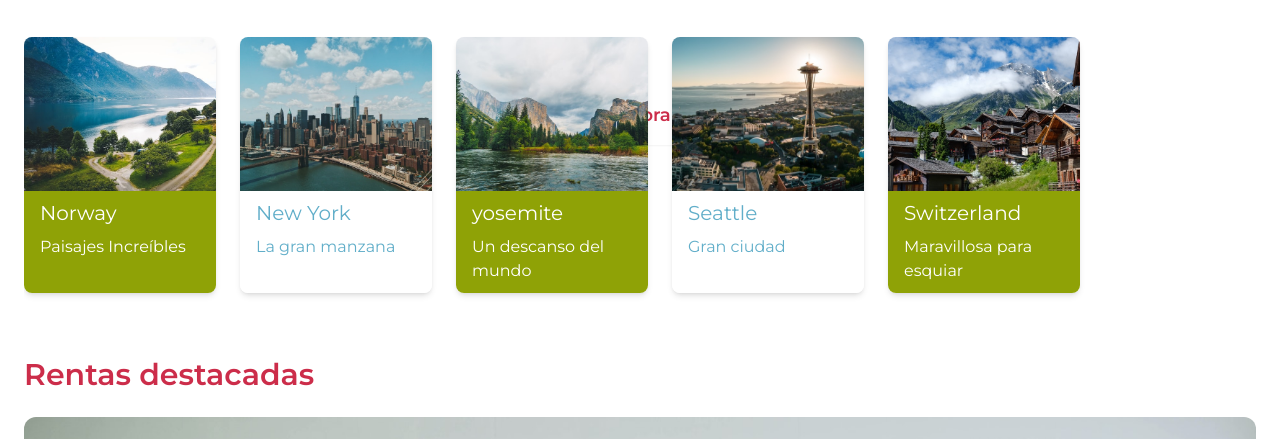
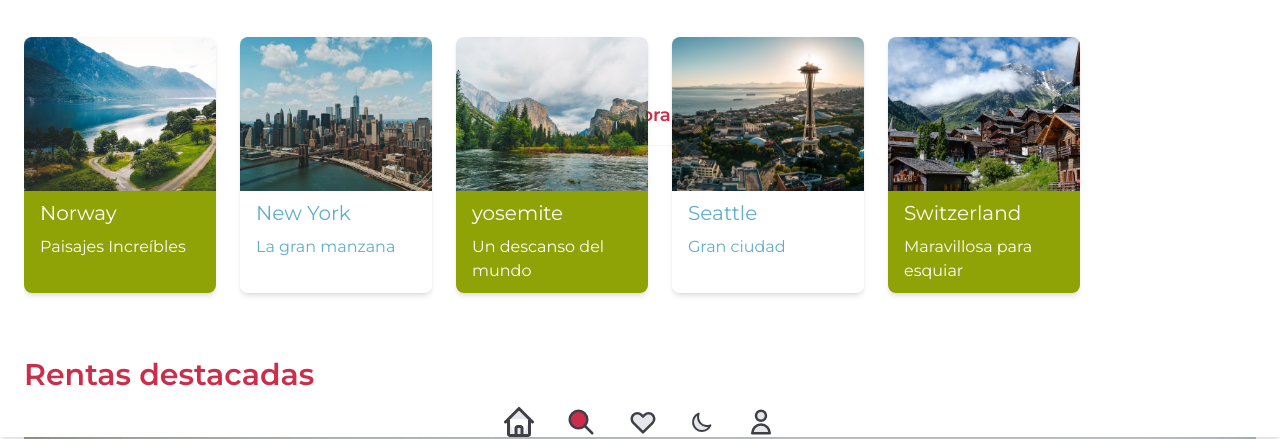
Before and after one commit to christefs/WebTravel, a website: page public/index.html in a window 1280 px wide. Shown: the part 363-802 px from the top of the page. Drawn offline with Linux system fonts and the light colour scheme.

Commit message:
Adición de íconos de la TabBar en la parte inferior

```diff
--- a/public/index.html
+++ b/public/index.html
@@ -14,7 +14,7 @@
     <p class="font-Montserrat text-xl">Hello World!</p>
     <div class="w-64 h-64 bg-terciary"></div> -->
     <nav></nav>
-    <div id="tab_bar"></div>
+
     <section class="w-full h-auto">
         <div id="home">
             <div class="w-full h-3/4">
@@ -110,7 +110,9 @@
             </div>
         </div>
 
+
     </section>
+
     <footer class="w-full h-auto bg-gray-50 p-6 space-y-2">
         <p class="text-lg">Acerca de</p>
         <p class="text-sm text-gray-400">Inversionistas</p>
@@ -120,5 +122,42 @@
         <p class="text-sm text-gray-400">Platzi Travel, inc.</p>
         <p class="text-sm text-gray-400">Síguenos</p>
     </footer>
+
+    <div class="w-full h-auto bg-white fixed left-0 bottom-0 shadow-md flex space-x-8 items-center justify-center" id="tab_bar">
+        <a ref="#home">
+            <svg width="30" height="30" viewBox="0 0 20 20" fill="none" xmlns="http://www.w3.org/2000/svg">
+            <path class="fill-current text-gray-200" d="M1 10L3 8M3 8L10 1L17 8M3 8V18C3 18.2652 3.10536 18.5196 3.29289 18.7071C3.48043 18.8946 3.73478 19 4 19H7M17 8L19 10M17 8V18C17 18.2652 16.8946 18.5196 16.7071 18.7071C16.5196 18.8946 16.2652 19 16 19H13M7 19C7.26522 19 7.51957 18.8946 7.70711 18.7071C7.89464 18.5196 8 18.2652 8 18V14C8 13.7348 8.10536 13.4804 8.29289 13.2929C8.48043 13.1054 8.73478 13 9 13H11C11.2652 13 11.5196 13.1054 11.7071 13.2929C11.8946 13.4804 12 13.7348 12 14V18C12 18.2652 12.1054 18.5196 12.2929 18.7071C12.4804 18.8946 12.7348 19 13 19M7 19H13" stroke="#3F3F46" stroke-width="2" stroke-linecap="round" stroke-linejoin="round"/>
+            </svg>
+        </a>
+
+        <a href="#rentas_destacadas">
+            <svg width="30" height="30" viewBox="0 0 24 24" fill="none" xmlns="http://www.w3.org/2000/svg">
+            <path class="fill-current text-primary" d="M21 21L15 15M17 10C17 10.9193 16.8189 11.8295 16.4672 12.6788C16.1154 13.5281 15.5998 14.2997 14.9497 14.9497C14.2997 15.5998 13.5281 16.1154 12.6788 16.4672C11.8295 16.8189 10.9193 17 10 17C9.08075 17 8.1705 16.8189 7.32122 16.4672C6.47194 16.1154 5.70026 15.5998 5.05025 14.9497C4.40024 14.2997 3.88463 13.5281 3.53284 12.6788C3.18106 11.8295 3 10.9193 3 10C3 8.14348 3.7375 6.36301 5.05025 5.05025C6.36301 3.7375 8.14348 3 10 3C11.8565 3 13.637 3.7375 14.9497 5.05025C16.2625 6.36301 17 8.14348 17 10Z" stroke="#3F3F46" stroke-width="2" stroke-linecap="round" stroke-linejoin="round"/>
+            </svg>
+        </a>
+
+        <a href="#destacados">
+            <svg width="30" height="30" viewBox="0 0 24 24" fill="none" xmlns="http://www.w3.org/2000/svg">
+            <path class="fill-current text-gray-200" d="M3.34249 7.77789C3.56864 7.23192 3.90011 6.73584 4.31798 6.31798C4.73584 5.90011 5.23192 5.56864 5.77789 5.34249C6.32386 5.11634 6.90902 4.99994 7.49998 4.99994C8.09093 4.99994 8.6761 5.11634 9.22207 5.34249C9.76803 5.56864 10.2641 5.90011 10.682 6.31798L12 7.63598L13.318 6.31798C14.1619 5.47406 15.3065 4.99995 16.5 4.99995C17.6935 4.99995 18.8381 5.47406 19.682 6.31798C20.5259 7.1619 21 8.3065 21 9.49998C21 10.6935 20.5259 11.8381 19.682 12.682L12 20.364L4.31798 12.682C3.90011 12.2641 3.56864 11.768 3.34249 11.2221C3.11634 10.6761 2.99994 10.0909 2.99994 9.49998C2.99994 8.90902 3.11634 8.32386 3.34249 7.77789Z" stroke="#3F3F46" stroke-width="2" stroke-linecap="round" stroke-linejoin="round"/>
+            </svg>
+
+        </a>
+
+        <button>
+            <svg width="24" height="24" viewBox="0 0 24 24" fill="none" xmlns="http://www.w3.org/2000/svg">
+            <path class="fill-current text-gray-200" d="M15.1946 15.8217C16.9231 16.1748 18.7172 16.0122 20.354 15.354C19.684 17.0213 18.5303 18.45 17.0415 19.4562C15.5527 20.4624 13.7969 21.0001 12 21C9.91037 20.9977 7.88662 20.2687 6.27565 18.9378C4.66467 17.6069 3.56683 15.757 3.17031 13.7054C2.77378 11.6537 3.10328 9.52805 4.10232 7.69272C5.10135 5.85739 6.7077 4.42673 8.64599 3.646C7.98779 5.28277 7.82514 7.0769 8.17827 8.80535C8.53139 10.5338 9.38472 12.1204 10.6322 13.3678C11.8796 14.6153 13.4662 15.4686 15.1946 15.8217Z" stroke="#3F3F46" stroke-width="2" stroke-linecap="round" stroke-linejoin="round"/>
+            </svg>
+
+        </button>
+
+        <a href="">
+            <svg width="30" height="30" viewBox="0 0 24 24" fill="none" xmlns="http://www.w3.org/2000/svg">
+            <path class="fill-current text-gray-200" d="M14.8284 9.82843C15.5786 9.07828 16 8.06087 16 7C16 5.93913 15.5786 4.92172 14.8284 4.17157C14.0783 3.42143 13.0609 3 12 3C10.9391 3 9.92172 3.42143 9.17157 4.17157C8.42143 4.92172 8 5.93913 8 7C8 8.06087 8.42143 9.07828 9.17157 9.82843C9.92172 10.5786 10.9391 11 12 11C13.0609 11 14.0783 10.5786 14.8284 9.82843Z" stroke="#3F3F46" stroke-width="2" stroke-linecap="round" stroke-linejoin="round"/>
+            <path class="fill-current text-gray-200" d="M7.05025 16.0503C8.36301 14.7375 10.1435 14 12 14C13.8565 14 15.637 14.7375 16.9497 16.0503C18.2625 17.363 19 19.1435 19 21H5C5 19.1435 5.7375 17.363 7.05025 16.0503Z" stroke="#3F3F46" stroke-width="2" stroke-linecap="round" stroke-linejoin="round"/>
+            </svg>
+
+
+        </a>
+    </div>
 </body>
 </html>
```
Also changed, not shown: public/css/tailwind.css.
